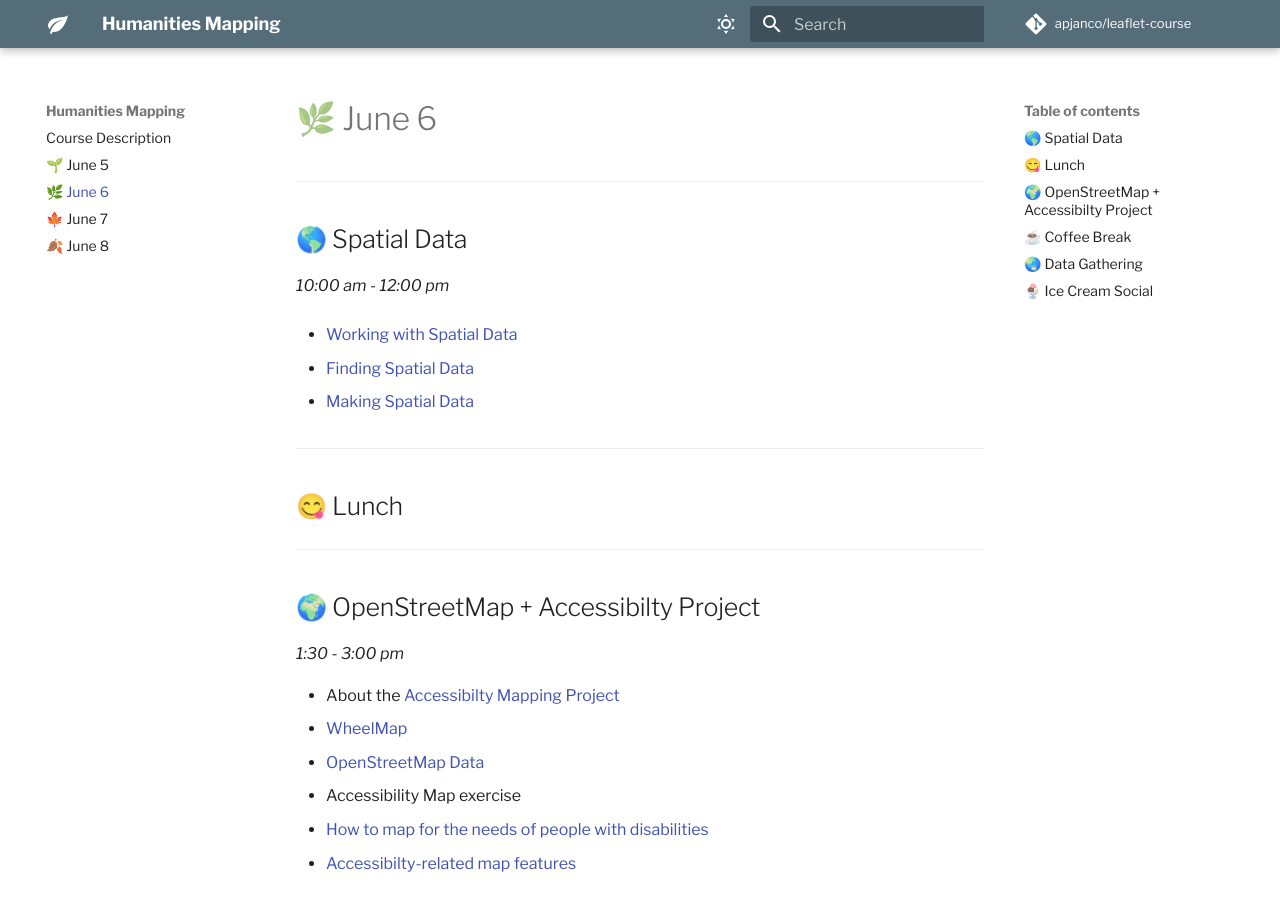
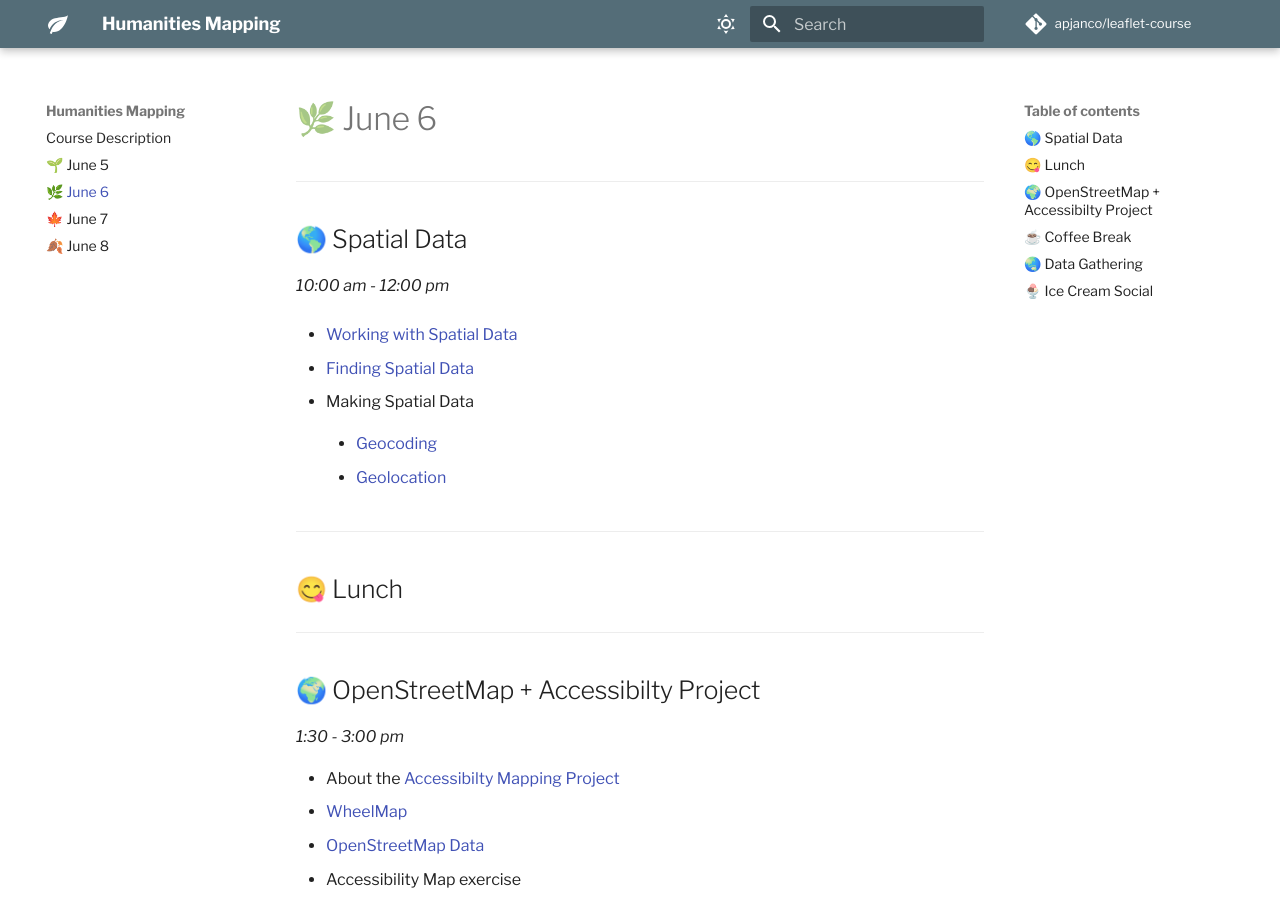
Before and after one commit to apjanco/leaflet-course, an MkDocs documentation site: the page built from docs/day2.md, in a window 1280 px wide and 900 px high. Built offline with MkDocs 1.6.1 and Material for MkDocs 9.7.7, drawn with Linux system fonts in a browser that asks for light colours.

Commit message:
break time!

```diff
--- a/docs/day2.md
+++ b/docs/day2.md
@@ -10,9 +10,10 @@ _10:00 am - 12:00 pm_
 - [Finding Spatial Data](https://libguides.bc.edu/gis/finddata)
 
 
-- [Making Spatial Data](https://programminghistorian.org/en/lessons/finding-places-world-historical-gazetteer)
+- Making Spatial Data
+    - [Geocoding](https://programminghistorian.org/en/lessons/finding-places-world-historical-gazetteer)
 
-
+    - [Geolocation](https://www.bellingcat.com/tag/geolocation/)
 <hr>
 
 ## 😋 Lunch
```
